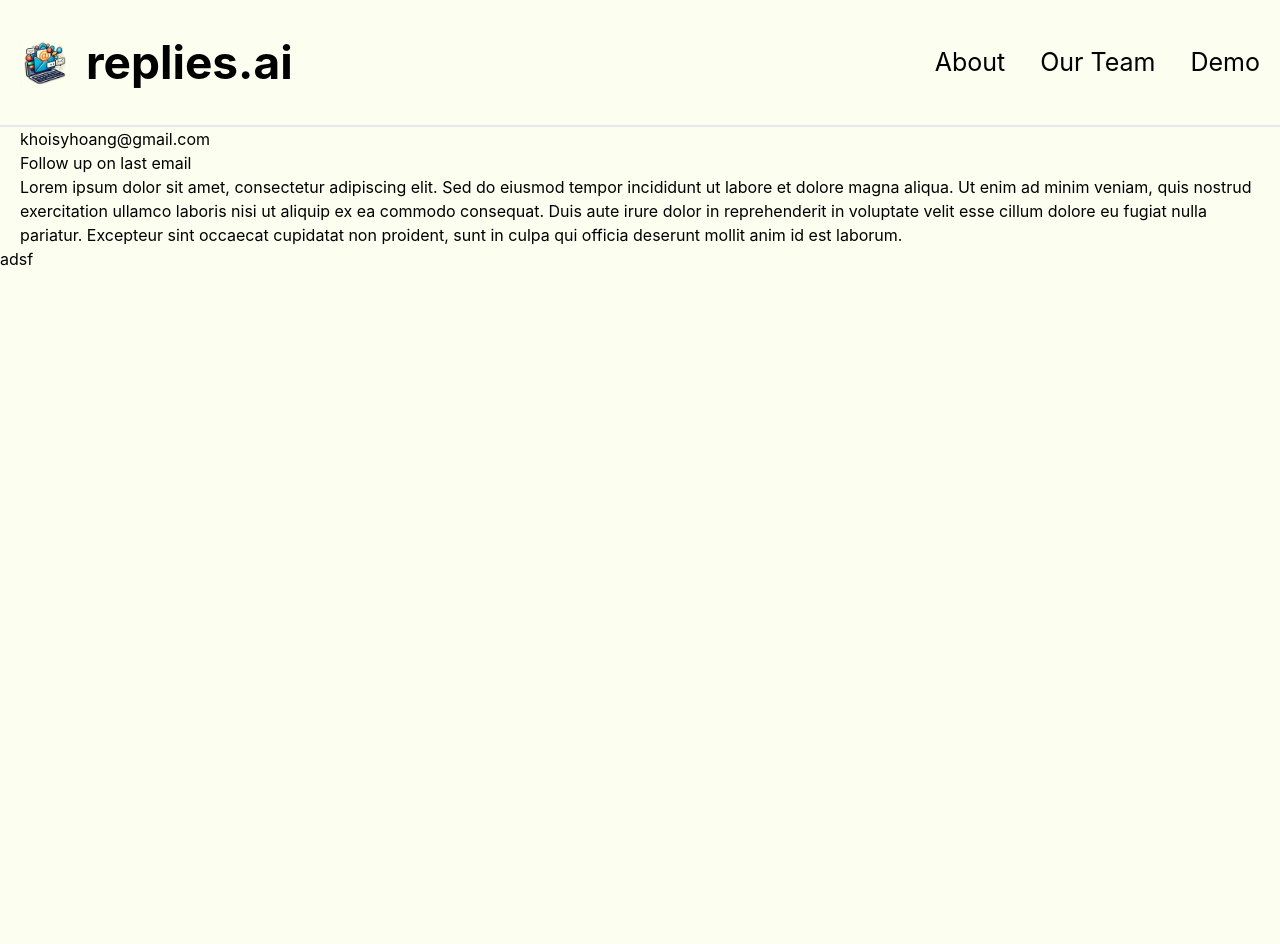
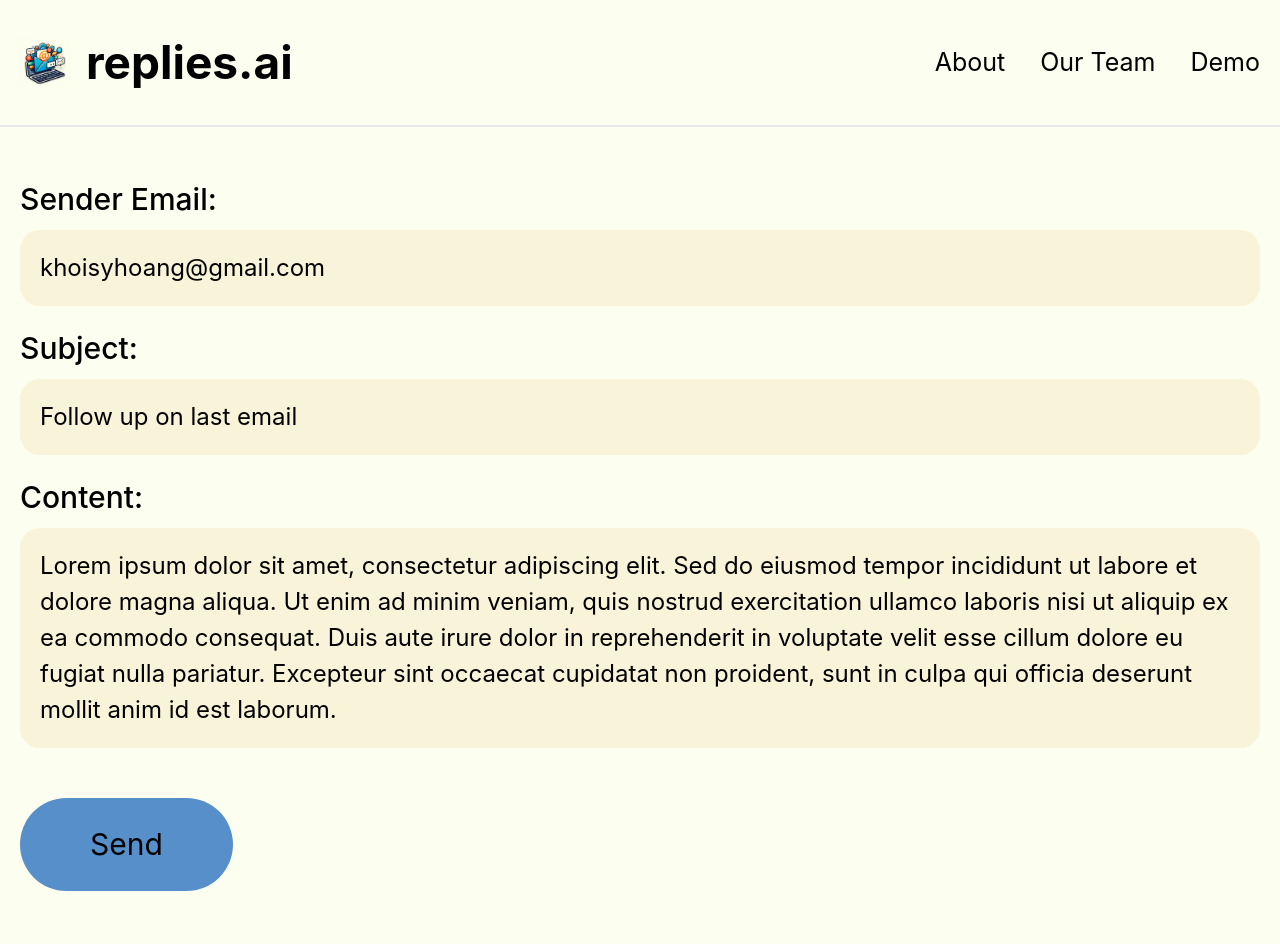
Before and after one commit to khoisyhoang/AutoEmailReplier, a React (Create React App) app: page / in a window 1280 px wide. Shown: the top 944 px of the page. Before the commit the page ends 800 px from the top, so only its background shows below. Built offline with nearby package versions, Linux system fonts and the light colour scheme.

Commit message:
Just finished main page

```diff
--- a/src/App.css
+++ b/src/App.css
@@ -5,3 +5,7 @@
 body {
   background-color: #FCFEEF;
 }
+textarea {
+  width: 100%;
+  height: 400px;
+}
--- a/src/components/Mail.js
+++ b/src/components/Mail.js
@@ -1,21 +1,36 @@
+import { useState } from "react";
+
 const Mail = () => {
-
+    let [isEdit, setIsEdit] = useState(0);
+    isEdit = 1;
     return (
         <>
-        <div className="mail">
+        <div className="mail pt-[50px]">
             <div className="container mx-auto px-[16px]">
-                <div className="mail__sender ">
+                <h2 className="text-[30px] font-[500] ">Sender Email:</h2>
+                <div className="mail__sender bg-[#F8F3D9] text-[24px] p-[20px] rounded-[20px] mt-[8px]">
                     khoisyhoang@gmail.com
                 </div>
-                <div className="mail__subject">
+                <h2 className="text-[30px] font-[500] mt-[20px]">Subject: </h2>
+                <div className="mail__subject bg-[#F8F3D9] text-[24px] p-[20px] rounded-[20px] mt-[8px]">
                     Follow up on last email
                 </div>
-                <div className="mail__content">
-
-                    Lorem ipsum dolor sit amet, consectetur adipiscing elit. Sed do eiusmod tempor incididunt ut labore et dolore magna aliqua. Ut enim ad minim veniam, quis nostrud exercitation ullamco laboris nisi ut aliquip ex ea commodo consequat. Duis aute irure dolor in reprehenderit in voluptate velit esse cillum dolore eu fugiat nulla pariatur. Excepteur sint occaecat cupidatat non proident, sunt in culpa qui officia deserunt mollit anim id est laborum.
-
+                <h2 className="text-[30px] font-[500] mt-[20px]">Content: </h2>
+                {
+                    // isEdit ?
+                    // <textarea className="mail__content bg-[#F8F3D9] text-[24px] p-[20px] rounded-[20px] mt-[8px]">
+                    //     Lorem ipsum dolor sit amet, consectetur adipiscing elit. Sed do eiusmod tempor incididunt ut labore et dolore magna aliqua. Ut enim ad minim veniam, quis nostrud exercitation ullamco laboris nisi ut aliquip ex ea commodo consequat. Duis aute irure dolor in reprehenderit in voluptate velit esse cillum dolore eu fugiat nulla pariatur. Excepteur sint occaecat cupidatat non proident, sunt in culpa qui officia deserunt mollit anim id est laborum.
+                    // </textarea>
+                    // :
+                    <div className="mail__content bg-[#F8F3D9] text-[24px] p-[20px] rounded-[20px] mt-[8px]">
+                        Lorem ipsum dolor sit amet, consectetur adipiscing elit. Sed do eiusmod tempor incididunt ut labore et dolore magna aliqua. Ut enim ad minim veniam, quis nostrud exercitation ullamco laboris nisi ut aliquip ex ea commodo consequat. Duis aute irure dolor in reprehenderit in voluptate velit esse cillum dolore eu fugiat nulla pariatur. Excepteur sint occaecat cupidatat non proident, sunt in culpa qui officia deserunt mollit anim id est laborum.
+                    </div>
+                }
+                <div className="buttons">
+                    <a
+                        class="button bg-[#578FCA] text-[30px] justify-center mx-auto md:inline-flex flex py-[24px] px-[70px] rounded-[62px] xl:my-[50px] my-[30px]" href="#" data-aos="fade-up" data-aos-duration="800" data-aos-delay="300">Send
+                    </a>
                 </div>
-
             </div>
         </div>
         </>
--- a/src/components/header.js
+++ b/src/components/header.js
@@ -1,6 +1,5 @@
 import mainIcon from "../images/mainicon.png";
 const Header = () => {
-
     return (
         <>
         <header className="header bg-[#FCFEEF] border-b-2 ">
```
Also changed, not shown: src/components/Buttons.js (added).
